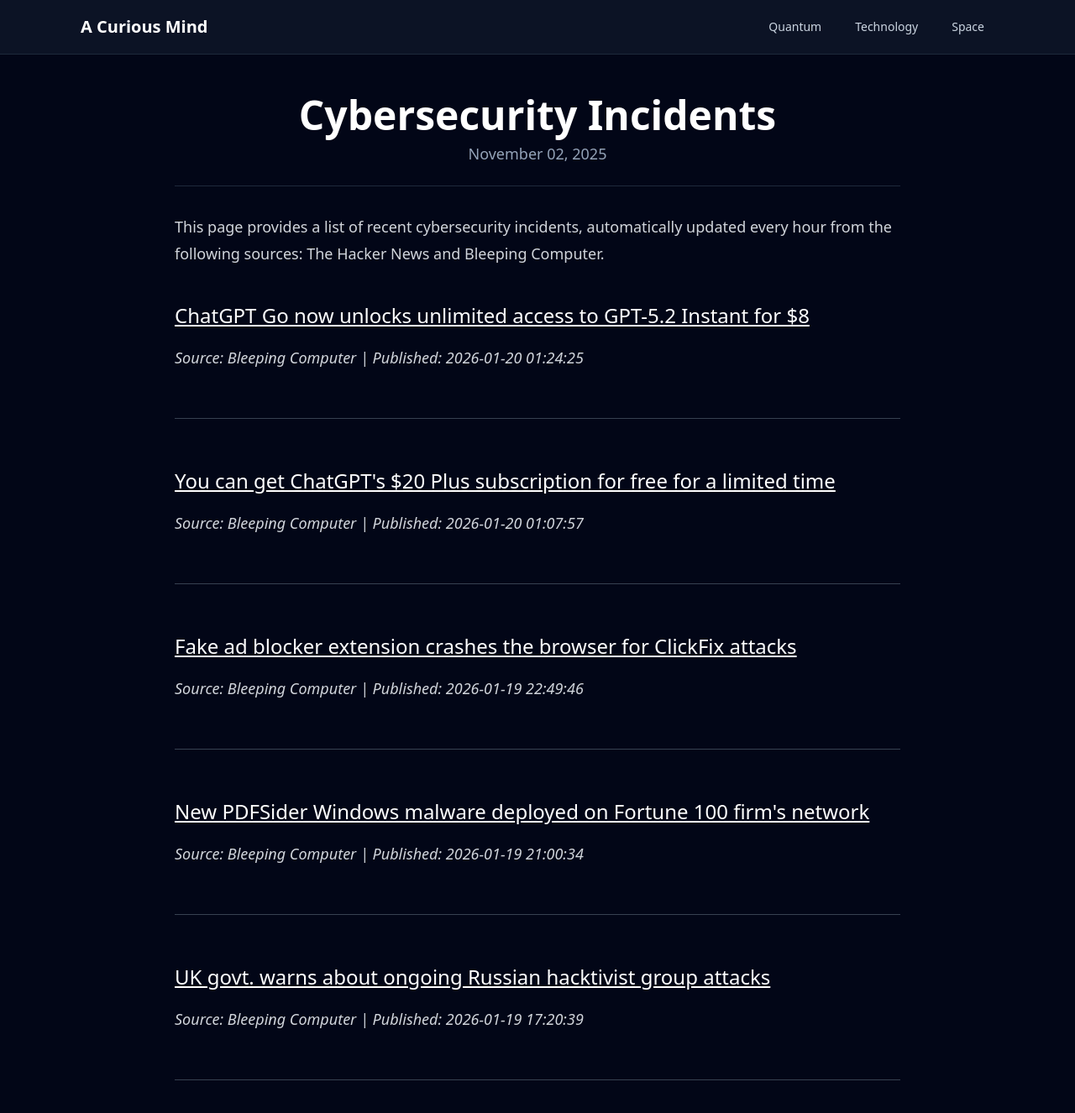
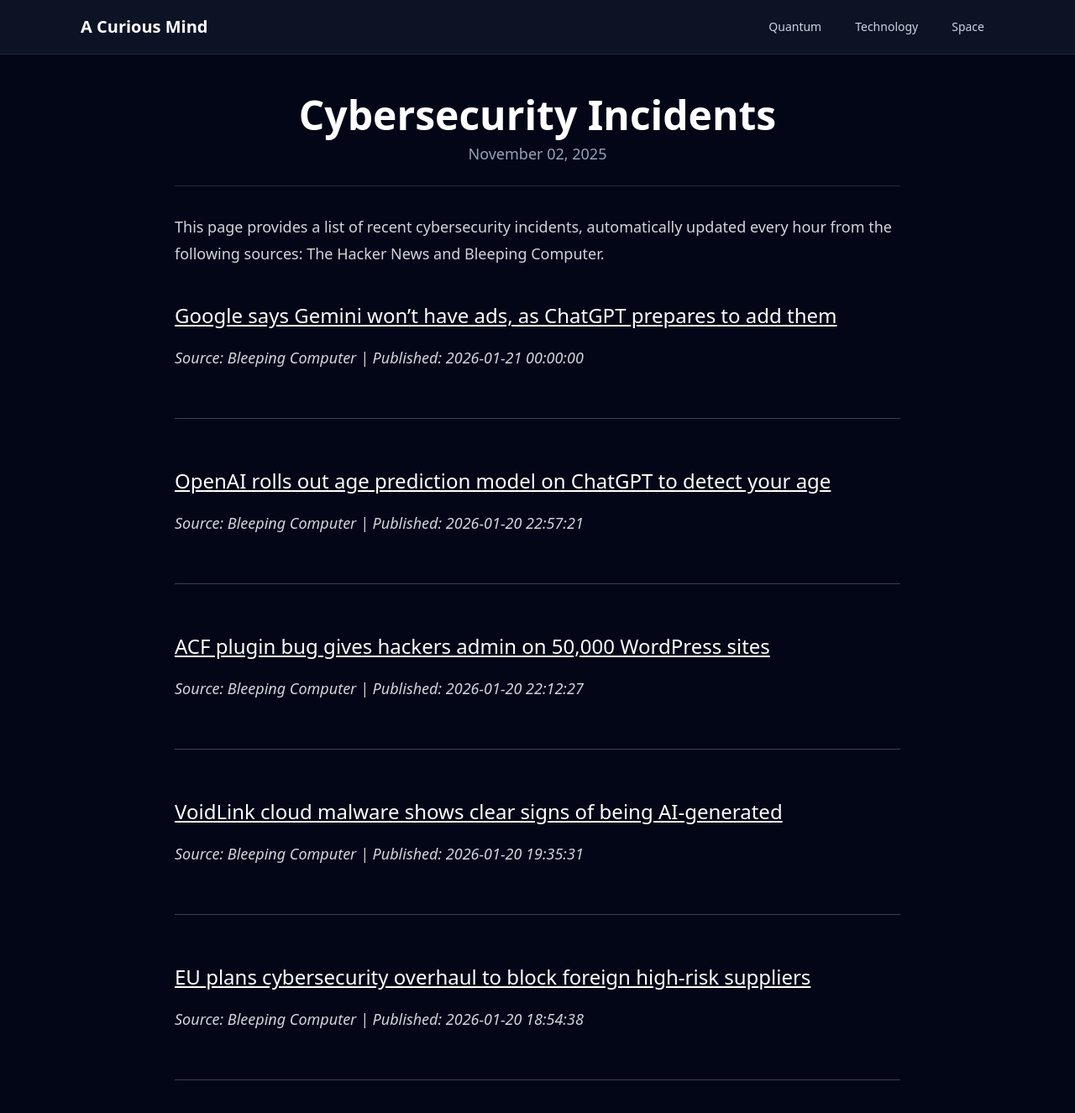
Before and after one commit to onehl7/onehl7.github.io, a Jekyll site: the page built from _posts/2025-11-02-cybersecurity-incidents.md, in a window 1280 px wide and 1400 px high. Shown: the top 1326 px of the window at 84% size. Built offline with Jekyll 4.4.1, drawn with Linux system fonts in a browser that asks for light colours; nearby versions of some CDN libraries.

Commit message:
Update news data

```diff
--- a/_data/news.json
+++ b/_data/news.json
@@ -1,32 +1,32 @@
 [
   {
     "source": "Bleeping Computer",
-    "title": "ChatGPT Go now unlocks unlimited access to GPT-5.2 Instant for $8",
-    "link": "https://www.bleepingcomputer.com/news/artificial-intelligence/chatgpt-go-now-unlocks-unlimited-access-to-gpt-52-instant-for-8/",
-    "published": "2026-01-20 01:24:25"
+    "title": "Google says Gemini won\u2019t have ads, as ChatGPT prepares to add them",
+    "link": "https://www.bleepingcomputer.com/news/artificial-intelligence/google-says-gemini-wont-have-ads-as-chatgpt-prepares-to-add-them/",
+    "published": "2026-01-21 00:00:00"
   },
   {
     "source": "Bleeping Computer",
-    "title": "You can get ChatGPT's $20 Plus subscription for free for a limited time",
-    "link": "https://www.bleepingcomputer.com/news/artificial-intelligence/you-can-get-chatgpts-20-plus-subscription-for-free-for-a-limited-time/",
-    "published": "2026-01-20 01:07:57"
+    "title": "OpenAI rolls out age prediction model on ChatGPT to detect your age",
+    "link": "https://www.bleepingcomputer.com/news/artificial-intelligence/openai-rolls-out-age-prediction-model-on-chatgpt-to-detect-your-age/",
+    "published": "2026-01-20 22:57:21"
   },
   {
     "source": "Bleeping Computer",
-    "title": "Fake ad blocker extension crashes the browser for ClickFix attacks",
-    "link": "https://www.bleepingcomputer.com/news/security/fake-ad-blocker-extension-crashes-the-browser-for-clickfix-attacks/",
-    "published": "2026-01-19 22:49:46"
+    "title": "ACF plugin bug gives hackers admin on 50,000 WordPress sites",
+    "link": "https://www.bleepingcomputer.com/news/security/acf-plugin-bug-gives-hackers-admin-on-50-000-wordpress-sites/",
+    "published": "2026-01-20 22:12:27"
   },
   {
     "source": "Bleeping Computer",
-    "title": "New PDFSider Windows malware deployed on Fortune 100 firm's network",
-    "link": "https://www.bleepingcomputer.com/news/security/new-pdfsider-windows-malware-deployed-on-fortune-100-firms-network/",
-    "published": "2026-01-19 21:00:34"
+    "title": "VoidLink cloud malware shows clear signs of being AI-generated",
+    "link": "https://www.bleepingcomputer.com/news/security/voidlink-cloud-malware-shows-clear-signs-of-being-ai-generated/",
+    "published": "2026-01-20 19:35:31"
   },
   {
     "source": "Bleeping Computer",
-    "title": "UK govt. warns about ongoing Russian hacktivist group attacks",
-    "link": "https://www.bleepingcomputer.com/news/security/uk-govt-warns-about-ongoing-russian-hacktivist-group-attacks/",
-    "published": "2026-01-19 17:20:39"
+    "title": "EU plans cybersecurity overhaul to block foreign high-risk suppliers",
+    "link": "https://www.bleepingcomputer.com/news/security/eu-plans-cybersecurity-overhaul-to-block-foreign-high-risk-suppliers/",
+    "published": "2026-01-20 18:54:38"
   }
 ]
```
